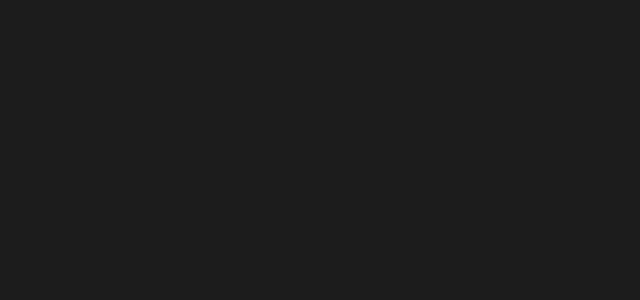
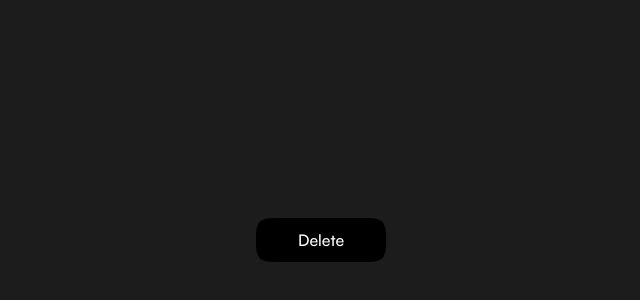
Before and after one commit to joana0713/Framer_ground, a Next.js app: page /btn-trans in a window 1280 px wide. Shown: the part 1760-2060 px from the top of the page, without its empty margins (319-959 px from the left). Before the commit the page ends 1600 px from the top, so only its background shows below. Built offline with nearby package versions, Linux system fonts and the light colour scheme.

Commit message:
feat: added the delete functionality

```diff
--- a/app/btn-trans/page.tsx
+++ b/app/btn-trans/page.tsx
@@ -1,8 +1,7 @@
+import Delete from "@/components/hand-crafted/delete";
 import Loading from "@/components/hand-crafted/loading";
 //import TransButton from "@/components/hand-crafted/trans";
 import FirstNavbar from "@/components/navbar/first";
-import LiquidNavbar from "@/components/navbar/liquid";
-import React from "react";
 
 const BtnTrans = () => {
   return (
@@ -11,10 +10,10 @@
         <h1 className="text-7xl font-extrabold text-center text-white mb-52">
           Checkout the navbar <br /> and it's gestures
         </h1>
-        <FirstNavbar />
+        {/* <FirstNavbar /> */}
       </div>
       <Loading />
-      {/* <LiquidNavbar /> */}
+      <Delete />
     </div>
   );
 };
--- a/app/globals.css
+++ b/app/globals.css
@@ -77,4 +77,8 @@
   .justify-center {
     justify-content: center !important;
   }
+
+  .center {
+    @apply flex items-center justify-center;
+  }
 }
--- /dev/null
+++ b/components/hand-crafted/delete.tsx
@@ -0,0 +1,83 @@
+"use client";
+
+import React, { useState } from "react";
+import { motion, AnimatePresence } from "framer-motion";
+import { X } from "lucide-react";
+import { cn } from "@/lib/utils";
+
+const Delete = () => {
+  const [isActive, setIsActive] = useState(true);
+
+  const handleDeleteClick = () => {
+    setIsActive(false);
+  };
+
+  const handleCancelClick = () => {
+    setIsActive(true);
+  };
+
+  return (
+    <div className="center text-white h-screen">
+      <svg style={{ width: 0, height: 0 }}>
+        <defs>
+          <filter id="goo">
+            <feGaussianBlur in="SourceGraphic" stdDeviation="6" result="blur" />
+            <feColorMatrix
+              in="blur"
+              values="1 0 0 0 0  0 1 0 0 0  0 0 1 0 0  0 0 0 15 -5"
+            />
+            <feBlend in="SourceGraphic" in2="goo" />
+          </filter>
+        </defs>
+      </svg>
+      <div
+        className="flex items-center justify-center gap-3 relative"
+        style={{
+          filter: "url(#goo)",
+        }}
+      >
+        <motion.button
+          whileHover={{ scale: 0.9 }}
+          className={cn(
+            "h-10 rounded-md px-10 transition-all z-10 flex center  absolute bg-black duration-500",
+            !isActive && "bg-black"
+          )}
+          onClick={handleDeleteClick}
+        >
+          Delete
+        </motion.button>
+
+        <AnimatePresence>
+          {!isActive && (
+            <motion.button
+              whileHover={{ scale: 0.9 }}
+              initial={{
+                x: 0,
+                scale: 0.7,
+                borderRadius: "50%",
+              }}
+              animate={{
+                x: 100,
+                scale: 1,
+              }}
+              exit={{
+                x: 0,
+                scale: 0.7,
+              }}
+              transition={{
+                duration: 2,
+                ease: "easeInOut",
+              }}
+              className={cn("h-10 w-10 rounded-full bg-black center")}
+              onClick={handleCancelClick}
+            >
+              <X className="w-4 h-4" />
+            </motion.button>
+          )}
+        </AnimatePresence>
+      </div>
+    </div>
+  );
+};
+
+export default Delete;
```
Also changed, not shown: app/cta/page.tsx (+8 -12 lines).
